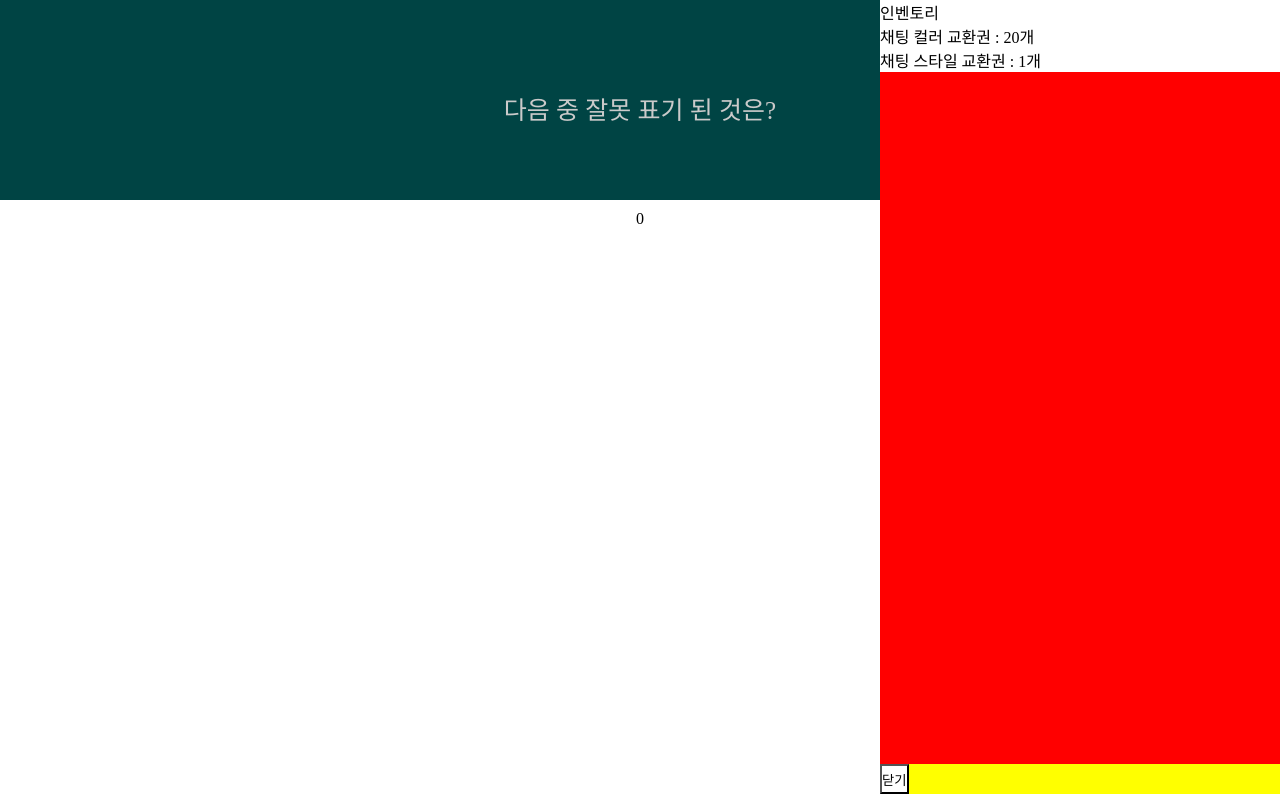
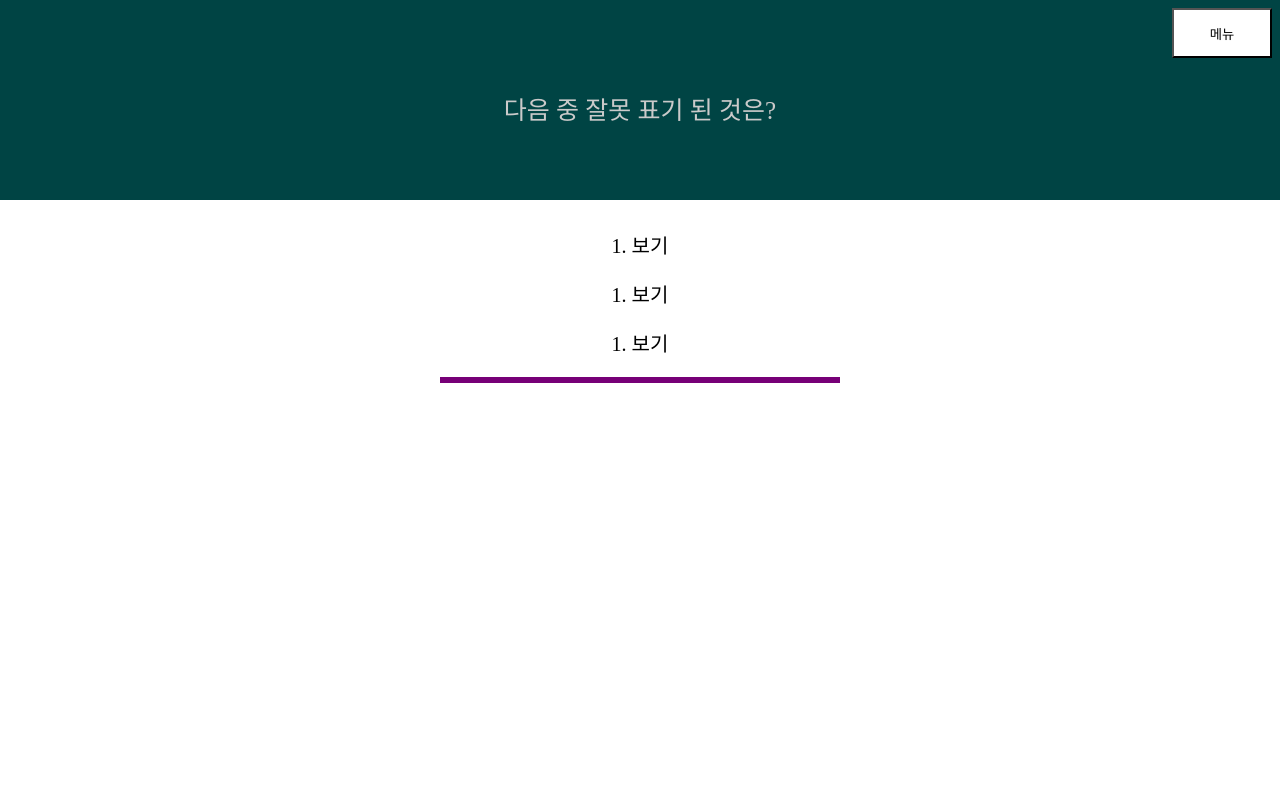
Before and after one commit to nnnyyy/LQSEvent, a Vue app: page / in a window 1280 px wide. Built offline with nearby package versions, Linux system fonts and the light colour scheme; the HTML template or start-up script is replaced by a standard one.

Commit message:
ㅇㅇㅇㅇ

```diff
--- a/src/components/Contents.vue
+++ b/src/components/Contents.vue
@@ -10,7 +10,8 @@
                     ></post-card>
         </template>
         -->
-        <quiz-timer></quiz-timer>
+        <quiz-answer-list></quiz-answer-list>
+        <quiz-timer width="400" align="center" lineColor="#770077"></quiz-timer>
 
         <!-- 화면 우측 인벤토리 -->
         <inventory></inventory>
@@ -22,7 +23,10 @@
     import PostCard from './PostCard.vue';
     import Inventory from './Inventory.vue';
     import QuizTimer from './QuizTimer.vue';
+    import QuizAnswerList from './QuizAnswerList.vue';
     import $ from 'jquery';
+
+    import G from '../global';
 
     export default {
         data: function () {
@@ -39,7 +43,8 @@
             'data-list': DataList,
             'post-card': PostCard,
             'inventory': Inventory,
-            'quiz-timer': QuizTimer
+            'quiz-timer': QuizTimer,
+            'quiz-answer-list': QuizAnswerList
         },
         methods: {
             checkScrollToEnd: function() {
--- a/src/components/Inventory.vue
+++ b/src/components/Inventory.vue
@@ -18,6 +18,7 @@
 
 <script>
     import P from '../../common/protocol';
+    import G from '../global';
 
     export default {
         data: function () {
@@ -26,19 +27,23 @@
                     {name: '채팅 컬러 교환권', cnt: 20 },
                     {name: '채팅 스타일 교환권', cnt: 1 }
                 ],
-                visible: true
+                visible: false
             };
         },
         methods: {
             onCloseInventory: function() {
                 this.$bus.$emit(P.CloseInventory, "");
-                this.$bus.$emit(P.StartTimer, "");
+                G.setQuizInfo();
             }
         },
         created: function() {
             const v = this;
             this.$bus.$on(P.CloseInventory, function(data) {
                 v.visible = false;
+            });
+
+            this.$bus.$on("openInventory", function() {
+                v.visible = true;
             });
         }
     }
--- /dev/null
+++ b/src/components/QuizAnswerList.vue
@@ -0,0 +1,51 @@
+<template>
+    <div class="quizanswerlist">
+        <ul>
+            <template v-for="item in answers">
+                <li>
+                    <div class="answer">
+                        {{item.number}}. {{item.answer}}
+                    </div>
+                </li>
+            </template>
+        </ul>
+    </div>
+</template>
+
+<script>
+    export default {
+        data: function () {
+            return {
+                answers: []
+            };
+        },
+        created: function() {
+            const item = { number: 1, answer: "보기" }
+            this.answers.push(item);
+            this.answers.push(item);
+            this.answers.push(item);
+
+            const v = this;
+            this.$bus.$on('QuizInfo', function(info) {
+                const infoParsed = JSON.parse(info);
+                v.answers = [];
+                v.answers.push({number: 1, answer: infoParsed.a[0]});
+                v.answers.push({number: 2, answer: infoParsed.a[1]});
+                v.answers.push({number: 3, answer: infoParsed.a[2]});
+            });
+        }
+    }
+</script>
+
+<style scoped>
+    .quizanswerlist {
+        text-align: center;
+        margin: 0 auto;
+    }
+
+    .answer {
+        margin: 20px 4px;
+        font-size: 20px;
+        cursor: pointer;
+    }
+</style>
--- a/src/components/QuizTimer.vue
+++ b/src/components/QuizTimer.vue
@@ -1,33 +1,52 @@
 <template>
-    <div class="quiztimer">
-        {{ tElapsed }}
+    <div class="quiztimer" :style="mainStyle">
+        <div class="line" :style="lineStyle">
+        </div>
     </div>
 </template>
 
 <script>
     import P from '../../common/protocol';
     export default {
+        props: ['width', 'align','lineColor'],
         data: function () {
             return {
                 intervalId: -1,
                 tStart: 0,
-                tElapsed: 0
+                tElapsed: 0,
+                mainStyle: {
+                },
+                lineStyle: {
+                    width: "100%"
+
+                },
+                tLimitMs: 0
             };
         },
         created: function() {
+            this.mainStyle.width = this.width + 'px';
+            if( this.align === "center") {
+                this.mainStyle.margin = "0 auto";
+            }
+
+            this.lineStyle.backgroundColor = this.lineColor;
+
             this.$bus.$on(P.StartTimer, this.onStartTimer);
         },
         methods: {
-            onStartTimer: function() {
+            onStartTimer: function(tLimit) {
                 const v = this;
                 this.tStart = new Date();
+                this.tLimitMs = tLimit;
                 this.intervalId = setInterval(function() {
                     const tElapsed = v.getElapsed();
                     v.tElapsed = tElapsed;
-                    if( tElapsed >= 5000 ) {
+                    const p = tElapsed / v.tLimitMs * 100.0;
+                    v.lineStyle.width = Math.floor(100.0 - p) + '%';
+                    if( tElapsed >= v.tLimitMs ) {
                         clearInterval(v.intervalId);
                     }
-                }, 500);
+                }, 30);
             },
             getElapsed: function() {
                 const tCur = new Date();
@@ -43,5 +62,10 @@
 <style scoped>
     .quiztimer {
         text-align: center;
+        height: 6px;
+    }
+
+    .line {
+        height: 6px;
     }
 </style>
--- a/src/components/Top.vue
+++ b/src/components/Top.vue
@@ -1,6 +1,9 @@
 <template>
     <div class="top">
         <title-area></title-area>
+        <div class="menu-btn-area">
+            <button @click="onBtnOpenMenu">메뉴</button>
+        </div>
     </div>
 </template>
 
@@ -15,6 +18,11 @@
         components: {
             'logo-area': LogoArea,
             'title-area': TopTitle
+        },
+        methods: {
+            onBtnOpenMenu: function(e) {
+                this.$bus.$emit("openInventory", "");
+            }
         }
     }
 </script>
@@ -26,3 +34,15 @@
         background-color: #004444;
     }
 </style>
+<style scoped>
+    .menu-btn-area {
+        position: absolute;
+        right: 8px;
+        top: 8px;
+    }
+
+    button {
+        width: 100px;
+        height: 50px;
+    }
+</style>
--- a/src/components/TopTitle.vue
+++ b/src/components/TopTitle.vue
@@ -11,6 +11,15 @@
             return {
                 titleText: "다음 중 잘못 표기 된 것은?"
             };
+        },
+        created: function() {
+            const v = this;
+            this.$bus.$on('QuizInfo', function(info) {
+                const infoParsed = JSON.parse(info);
+                v.titleText = infoParsed.q;
+            });
+        },
+        methods: function() {
         }
     }
 </script>
--- a/src/global.js
+++ b/src/global.js
@@ -3,10 +3,21 @@
  */
 'use strict';
 
+import P from '../common/protocol';
+
 class Global {
     constructor() {
         console.log(`Global value created`);
     }
+
+    setQuizInfo() {
+        const info = {q: "테스트 문제입니다", a: [ "테스트1", "테스트2", "테스트3" ]};
+        const v = new Vue();
+        v.$bus.$emit("QuizInfo", JSON.stringify(info));
+        v.$bus.$emit(P.StartTimer, 10000);
+    }
 }
 
-export default Global
+const GlobalObject = new Global();
+
+export default GlobalObject
```
Also changed, not shown: src/components/Test.vue (deleted, +0 -35 lines).
